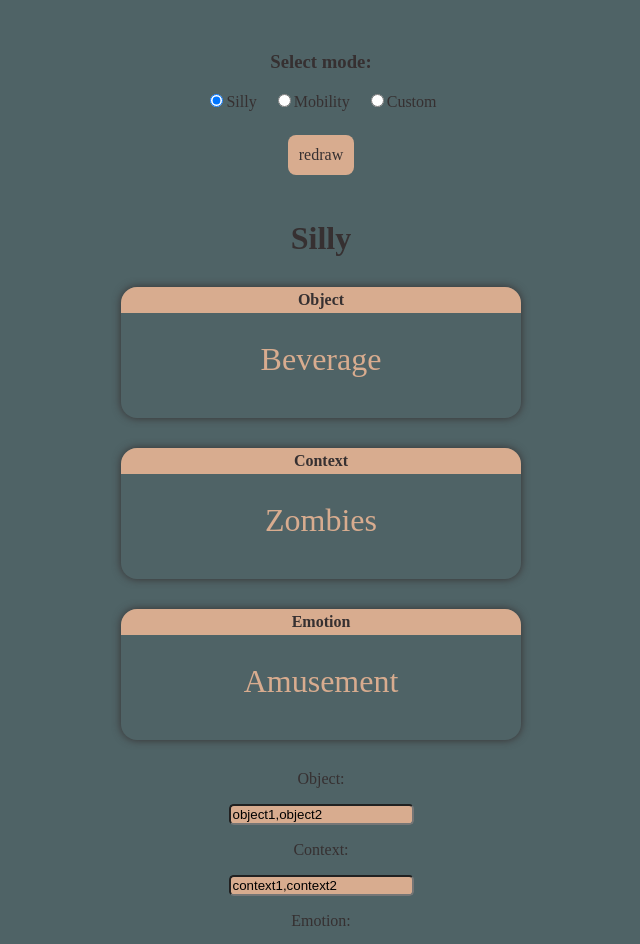
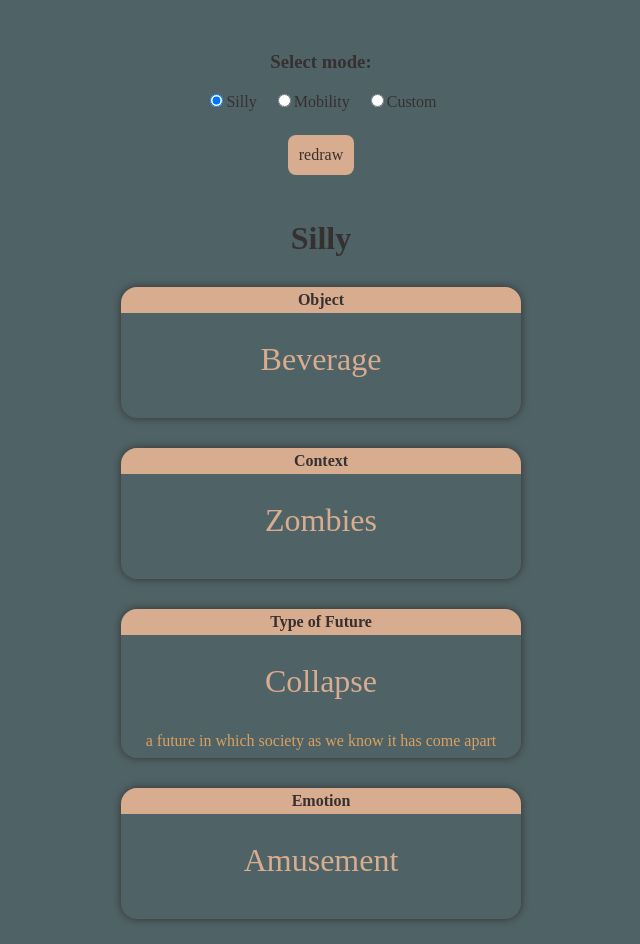
Before and after one commit to TakinB/ThingFromTheFuture, a React (Vite) app: page / in a window 1280 px wide. Shown: the top 944 px of the page, without its empty margins (319-959 px from the left). Built offline with nearby package versions, Linux system fonts and the light colour scheme; a web font is replaced by a local one.

Commit message:
fix multiple copies rendered, add conditional rendering

```diff
--- a/src/App.jsx
+++ b/src/App.jsx
@@ -39,13 +39,14 @@ function shuffle(array) {
 // use instead  math.random(length of the array)
 function App() {
   const [object, setObject] = useState([ "Beverage"]);
-  const [event, setEvent] = useState([{        "title": "Collapse", "description": "example"}]);
+  const [event, setEvent] = useState([{        "title": "Collapse", "description": "a future in which society as we know it has come apart"}]);
   const [mood, setMood] = useState(["Amusement"]);
   const [context, setContext] = useState(["Zombies"]);
   const [intro, setIntro] = useState("Silly");
   const [data, setData] = useState(["test1", "test2"]);
   const [mode, setMode] = useState("Silly");
-  const [customData, setCustomData] = useState([["please submit"],["please submit"],["please submit"]])
+  const [customData, setCustomData] = useState([["object1", "object2"],["object1", "object2"],["object1", "object2"]])
+
   const handleData = (data) => {
     setData(data)
   }
@@ -54,6 +55,10 @@ function App() {
 
     console.log(mode)
     setMode(mode)
+
+  }
+
+  function handleDraw(mode){
         //silly thing from the future
         const mySillyMoods = shuffle(moods).slice(0,1)
         const mySillyEvents = shuffle(events).slice(0,1)
@@ -93,7 +98,6 @@ function App() {
           setMood(myCustomeMoods)
         }
   }
-
   function handleSubmit (childData){
 
     setCustomData(childData)
@@ -117,9 +121,11 @@ function App() {
   return (
     <div className="App">
       <RadioButton handleMode={handleRadio}/>
-      <button id="redraw" onClick={event =>handleRadio(mode)}> redraw </button>
+      { mode == "Custom" &&
+        <TextInput handleCallback={handleSubmit}/>
+      }
+      <button id="redraw" onClick={event =>handleDraw(mode)}> redraw </button>
       <Deck gameIntro={intro} Moods={mood} Objects={object} Contexts={context} Events={event}/>
-      <TextInput handleCallback={handleSubmit}/>
     </div>
   );
 }
--- a/src/components/cardDeck.jsx
+++ b/src/components/cardDeck.jsx
@@ -5,10 +5,10 @@ export default function Deck(props) {
     return(
         <div style={{align:"center"}}>
             <h1>{props.gameIntro}</h1>
-            <Card type="Object" title={props.Objects[0]} key={props.Objects[0]}/>
-            <Card type="Context" title={props.Contexts[0]} key={props.Contexts[0]}/>
-            {/* <Card type="Type of Future" title={props.Events[0].title} description={props.Events[0].description } key={props.Events[0].title}/> */}
-            <Card type="Emotion" title={props.Moods[0]} key={props.Moods[0]} />
+            <Card type="Object" title={props.Objects[0]} key="object"/>
+            <Card type="Context" title={props.Contexts[0]} key="context"/>
+            <Card type="Type of Future" title={props.Events[0].title} description={props.Events[0].description } key={props.Events[0].title}/>
+            <Card type="Emotion" title={props.Moods[0]} key="emotion"/>
         </div>
 
     );
```
Lines whose indentation alone changed are shown as unchanged.
